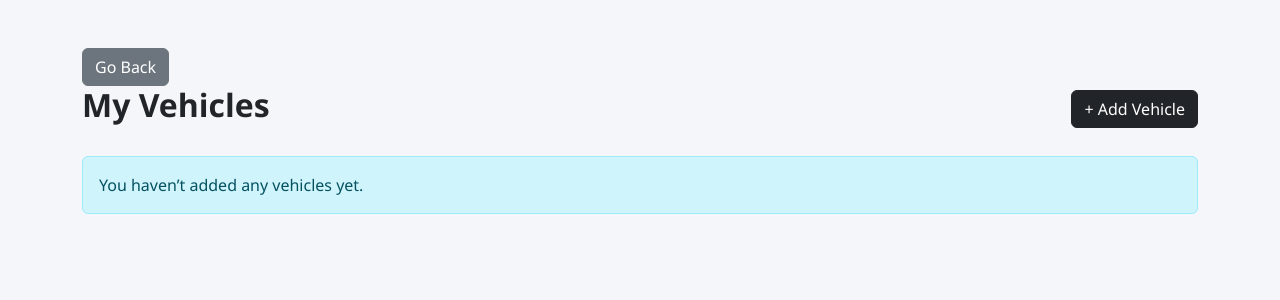
After one commit to adithyaaneesh/django_wheelzy, a Django app: template wheelzy_app/templates/owner_vehicles_list.html in a window 1280 px wide. The commit adds this page. Shown: the top 300 px of the page. Run offline with Django 3.2, Linux system fonts and the light colour scheme; the template is opened without the code that fills it, so the values that code supplies are empty.

```diff
--- a/wheelzy_app/templates/add_vehicle.html
+++ b/wheelzy_app/templates/add_vehicle.html
@@ -129,7 +129,7 @@
         </button>
     </form>
 
-    <a href="{% url 'home' %}" class="back-link">← Back to Vehicles</a>
+    <a href="{% url 'owner_dashboard' %}" class="back-link">← Back to Dashboard</a>
 </div>
 
 </body>
--- a/wheelzy_app/templates/owner_dashboard.html
+++ b/wheelzy_app/templates/owner_dashboard.html
@@ -131,7 +131,7 @@
             <span>📋</span>
             <h3>My Vehicles</h3>
             <p>View and manage all vehicles you have added.</p>
-            <a href="{% url 'home' %}" class="btn">View Vehicles</a>
+            <a href="{% url 'owner_vehicle_list' %}" class="btn">View Vehicles</a>
         </div>
 
         <div class="card">
--- /dev/null
+++ b/wheelzy_app/templates/owner_vehicles_list.html
@@ -0,0 +1,101 @@
+<!DOCTYPE html>
+<html lang="en">
+<head>
+    <meta charset="UTF-8">
+    <title>My Vehicles</title>
+
+    <!-- Bootstrap -->
+    <link href="https://cdn.jsdelivr.net/npm/bootstrap@5.3.2/dist/css/bootstrap.min.css" rel="stylesheet">
+
+    <style>
+        body {
+            background: #f4f6f9;
+            font-family: 'Segoe UI', Tahoma, sans-serif;
+        }
+
+        .vehicle-card {
+            border-radius: 16px;
+            transition: 0.3s;
+        }
+
+        .vehicle-card:hover {
+            transform: translateY(-5px);
+            box-shadow: 0 15px 30px rgba(0,0,0,0.15);
+        }
+
+        .vehicle-img {
+            height: 180px;
+            object-fit: contain;
+            background: #f8f9fa;
+            border-top-left-radius: 16px;
+            border-top-right-radius: 16px;
+        }
+    </style>
+</head>
+
+<body>
+
+<div class="container py-5">
+    <a href="{% url 'owner_dashboard' %}" class="btn btn-secondary">
+        Go Back
+    </a>
+    <div class="d-flex justify-content-between align-items-center mb-4">
+        <h2 class="fw-bold">My Vehicles</h2>
+
+        <a href="{% url 'add_vehicle' %}" class="btn btn-dark">
+            + Add Vehicle
+        </a>
+    </div>
+
+    {% if vehicles %}
+        <div class="row g-4">
+            {% for vehicle in vehicles %}
+                <div class="col-md-4">
+                    <div class="card vehicle-card">
+
+                        {% if vehicle.image %}
+                            <img src="{{ vehicle.image.url }}" class="vehicle-img" alt="Vehicle">
+                        {% endif %}
+
+                        <div class="card-body">
+                            <h5 class="card-title">{{ vehicle.vehicle_name }}</h5>
+
+                            <p class="mb-1">
+                                <strong>Type:</strong> {{ vehicle.vehicle_type|title }}
+                            </p>
+                            <p class="mb-1">
+                                <strong>Seats:</strong> {{ vehicle.seats }}
+                            </p>
+                            <p class="mb-1">
+                                <strong>Number Plate:</strong> {{ vehicle.number_plate }}
+                            </p>
+                            <p class="fw-bold text-success">
+                                ₹{{ vehicle.price_per_hour }} / hour
+                            </p>
+
+                            <div class="d-flex gap-2 mt-3">
+                                <a href="{% url 'update_vehicle' vehicle.id %}" class="btn btn-outline-warning btn-sm">
+                                    Edit
+                                </a>
+
+                                <a href="{% url 'delete_vehicle' vehicle.id %}" class="btn btn-outline-danger btn-sm"
+                                   onclick="return confirm('Delete this vehicle?')">
+                                    Delete
+                                </a>
+                            </div>
+                        </div>
+
+                    </div>
+                </div>
+            {% endfor %}
+        </div>
+    {% else %}
+        <div class="alert alert-info">
+            You haven’t added any vehicles yet.
+        </div>
+    {% endif %}
+
+</div>
+
+</body>
+</html>
--- a/wheelzy_app/urls.py
+++ b/wheelzy_app/urls.py
@@ -7,6 +7,7 @@ urlpatterns = [
     path('', views.home, name="home"),
     path('all_vehicles', views.all_vehicle, name="all_vehicles"),
     path('add/', views.add_vehicle, name="add_vehicle"),
+    path('update/<int:id>/', views.update_vehicle, name="update_vehicle"),
     path('delete/<int:id>/', views.delete_vehicle, name="delete_vehicle"),
     path('vehicle_details/<int:id>/', views.vehicle_details, name="vehicle_details"),
     path('booking/<int:vehicle_id>/', views.book_vehicle, name="book_vehicle"),
@@ -15,6 +16,8 @@ urlpatterns = [
     path("logout/", views.logout_view, name="logout"),
     path("owner_dashboard/", views.owner_dashboard, name="owner_dashboard"),
     path("admin_dashboard/", views.admin_dashboard, name="admin_dashboard"),
+    path("owner_vehicle_list/", views.owner_vehicles, name="owner_vehicle_list"),
+    path("owner_vehicle_bookings/", views.my_booking, name="owner_vehicle_bookings"),
 
 
     # path('payment_page/', views.vehicle_details, name="payment_page"),
```
Also changed, not shown: wheelzy_app/templates/update_vehicle.html (added, +78 -0 lines), wheelzy_app/views.py (+32 -16 lines), db.sqlite3.
